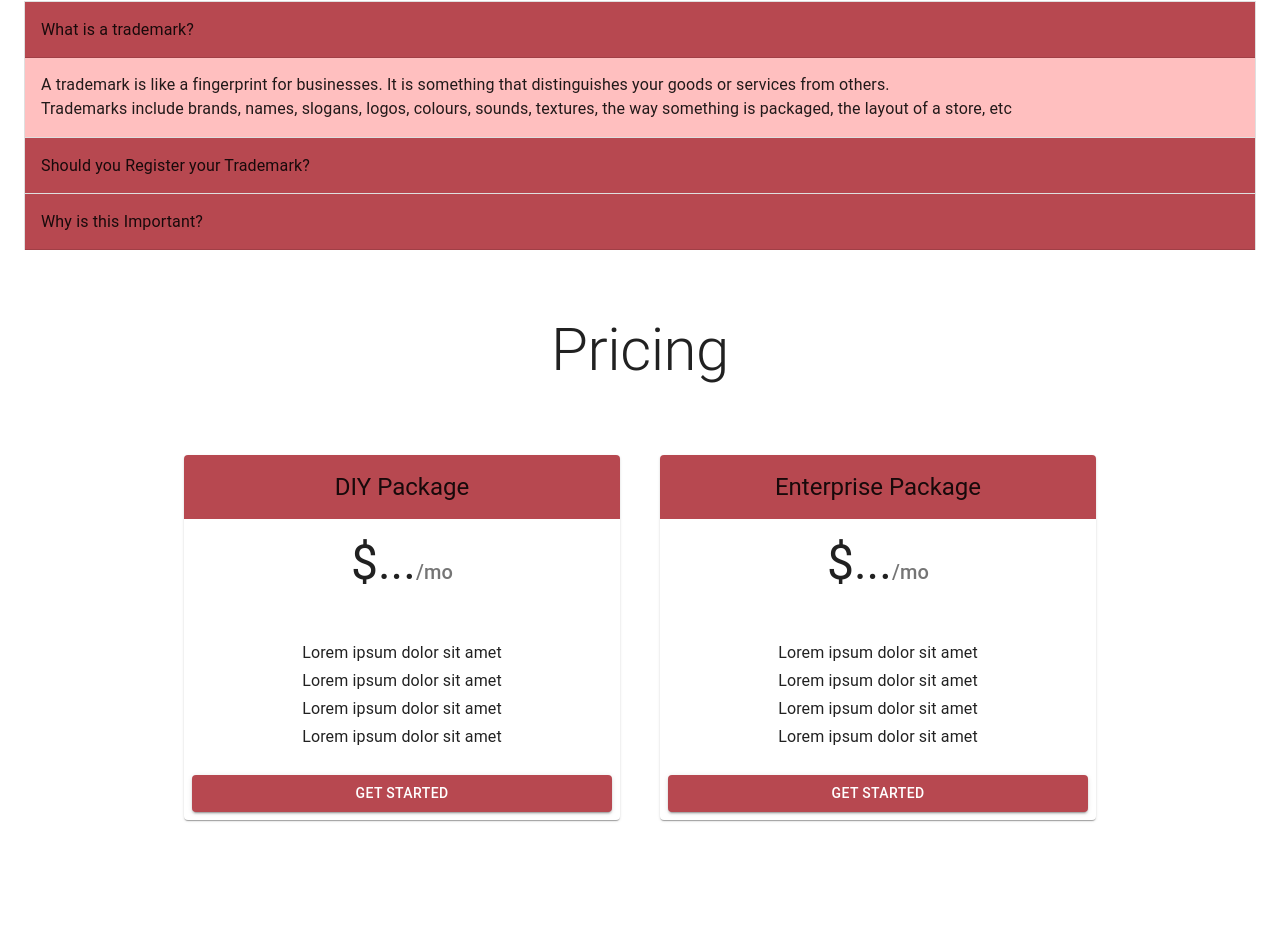
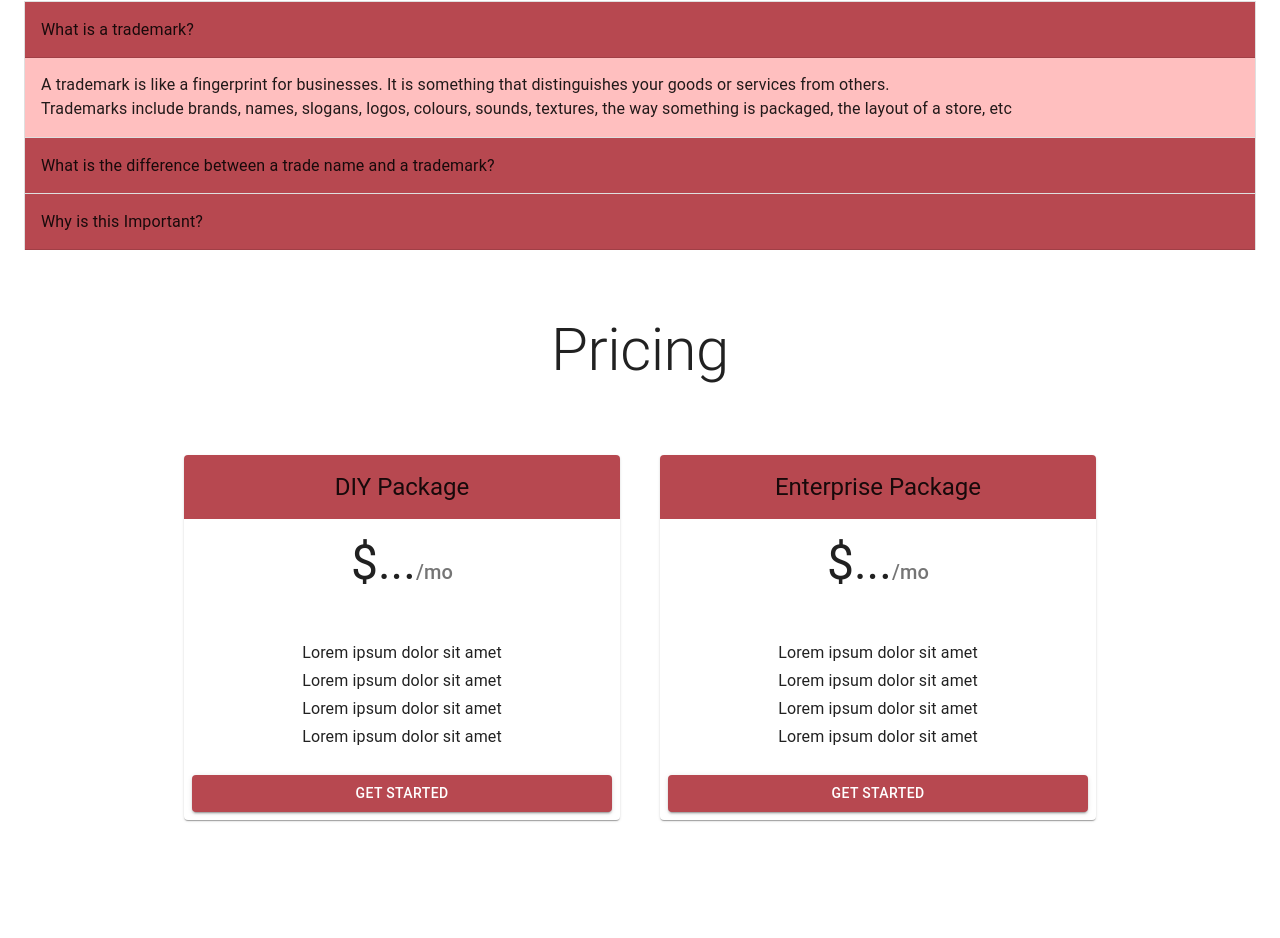
Before and after one commit to BCIT-SSD-2020-21/industry-project-checkmarks, a React (Create React App) app: page / in a window 1280 px wide. Shown: the part 1696-2634 px from the top of the page. Built offline with nearby package versions, Linux system fonts and the light colour scheme; no server answers.

Commit message:
change the second faq; #143

```diff
--- a/src/components/LandingPage/Faq.js
+++ b/src/components/LandingPage/Faq.js
@@ -138,7 +138,7 @@ export default function Faq() {
                         id="panel2d-header"
                     >
                         <Typography>
-                            Should you Register your Trademark?
+                        What is the difference between a trade name and a trademark?
                         </Typography>
                     </AccordionSummary>
                     <AccordionDetails>
```
